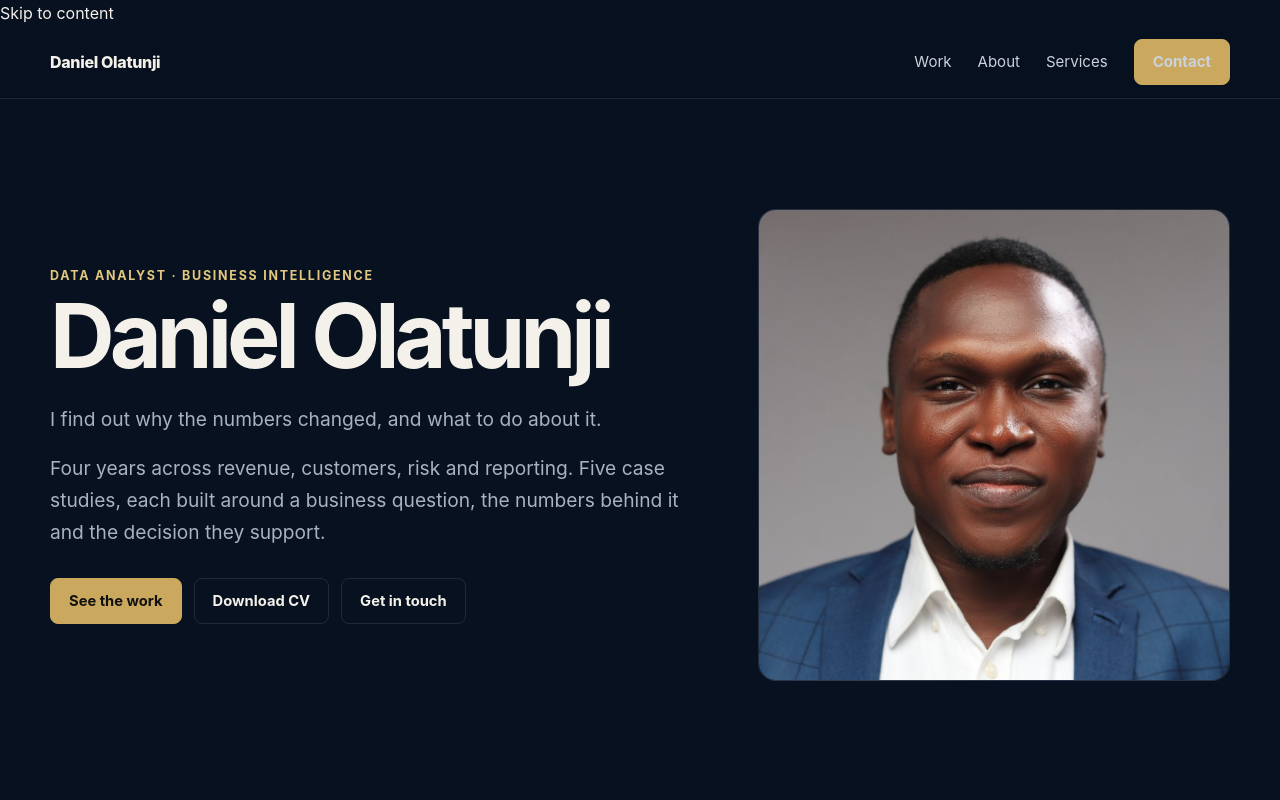
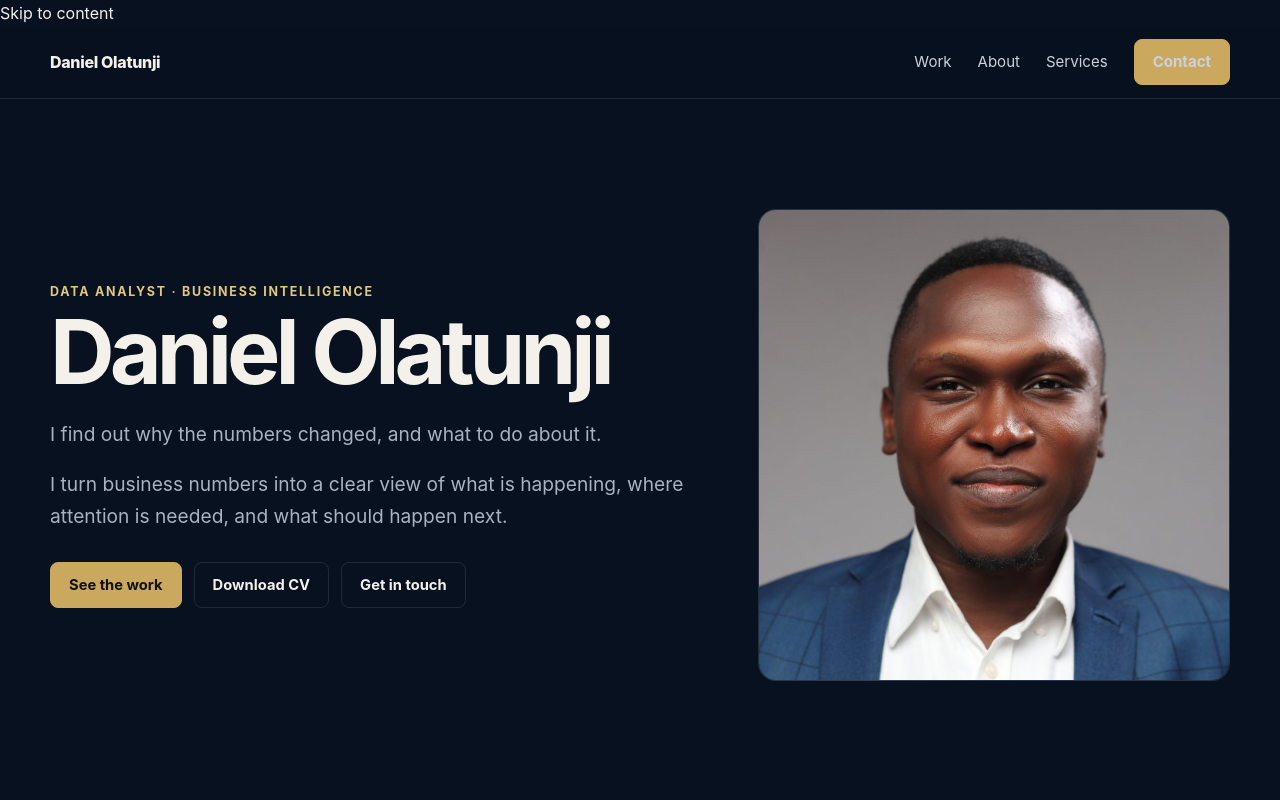
Before and after one commit to oreoluwadaniel/daniel-olatunji-portfolio, a Next.js app: page / in a window 1280 px wide. Shown: the top 800 px of the page. Built offline with nearby package versions, Linux system fonts and the light colour scheme.

Commit message:
Update executive-focused hero copy

```diff
--- a/app/page.tsx
+++ b/app/page.tsx
@@ -23,7 +23,7 @@ export default function Home() {
       <div className="eyebrow">Data analyst · Business intelligence</div>
       <h1>Daniel Olatunji</h1>
       <p className="hero-role">I find out why the numbers changed, and what to do about it.</p>
-      <p>Four years across revenue, customers, risk and reporting. Five case studies, each built around a business question, the numbers behind it and the decision they support.</p>
+      <p>I turn business numbers into a clear view of what is happening, where attention is needed, and what should happen next.</p>
       <div className="actions"><Link className="btn btn-primary" href="/work">See the work</Link><a className="btn btn-secondary" href="/cv/Daniel_Olatunji_CV.pdf" download>Download CV</a><Link className="btn btn-secondary" href="/contact">Get in touch</Link></div>
     </div><div className="portrait"><img src="/images/daniel-olatunji.svg" alt="Daniel Olatunji" width="900" height="1100" fetchPriority="high" decoding="async" /></div></div></section>
 
```
